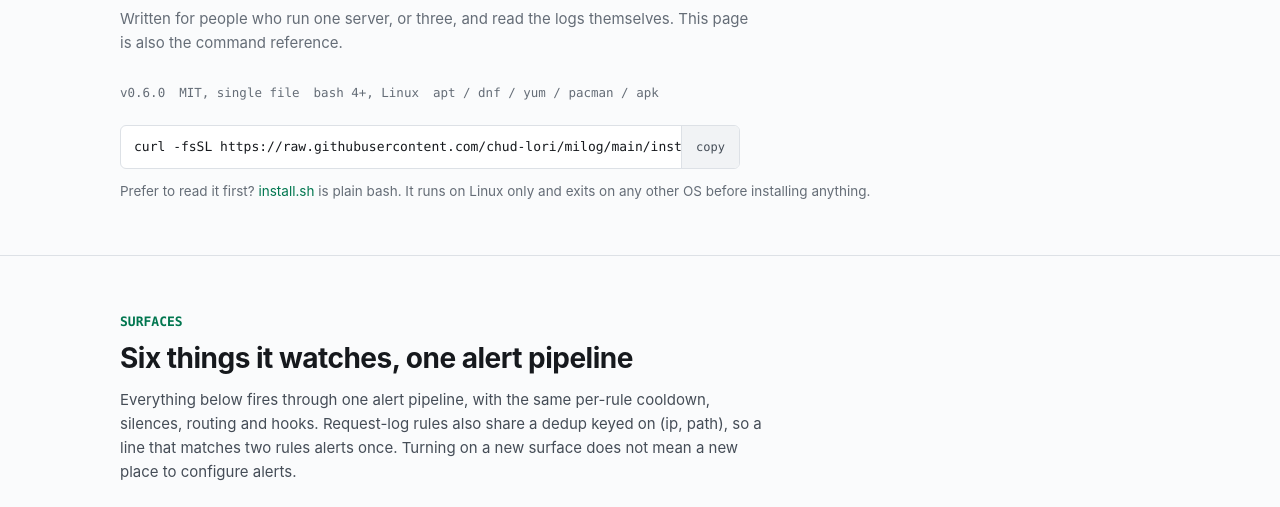
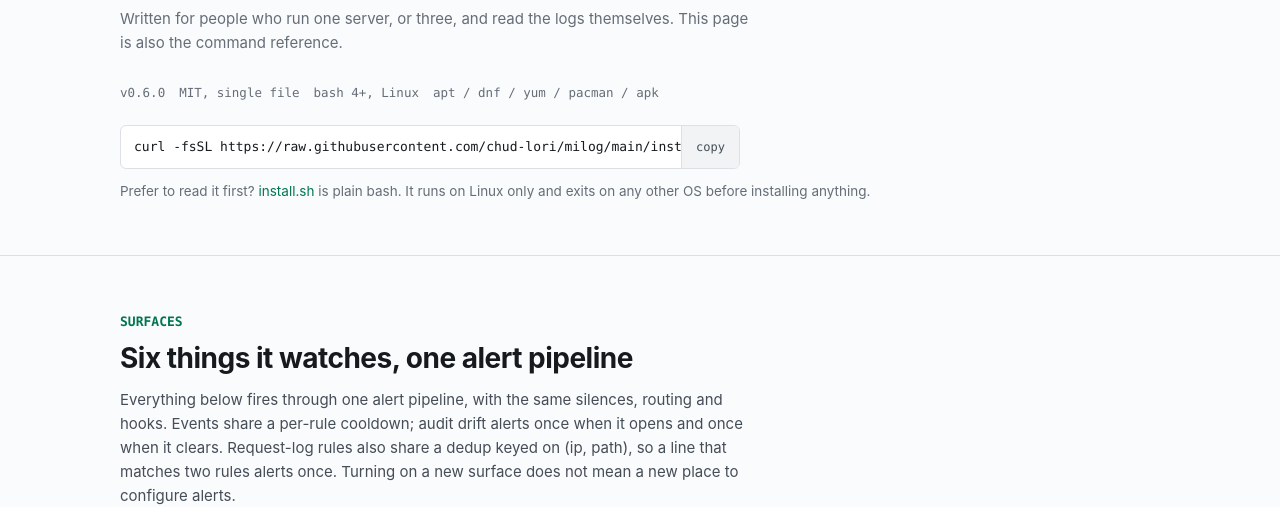
Before and after one commit to chud-lori/milog, a plain HTML site: page docs/index.html in a window 1280 px wide. Shown: the part 295-802 px from the top of the page. Drawn offline with Linux system fonts and the light colour scheme.

Commit message:
Drop two unused helpers and describe audit conditions in the README and site

```diff
--- a/docs/index.html
+++ b/docs/index.html
@@ -428,7 +428,8 @@
     <p class="title">Six things it watches, one alert pipeline</p>
     <p class="intro">
       Everything below fires through one alert pipeline, with the same
-      per-rule cooldown, silences, routing and hooks. Request-log rules also
+      silences, routing and hooks. Events share a per-rule cooldown; audit
+      drift alerts once when it opens and once when it clears. Request-log rules also
       share a dedup keyed on (ip, path), so a line that matches two rules alerts
       once. Turning on a new surface does not mean a new place to configure
       alerts.
```
Also changed, not shown: 3 other files.
